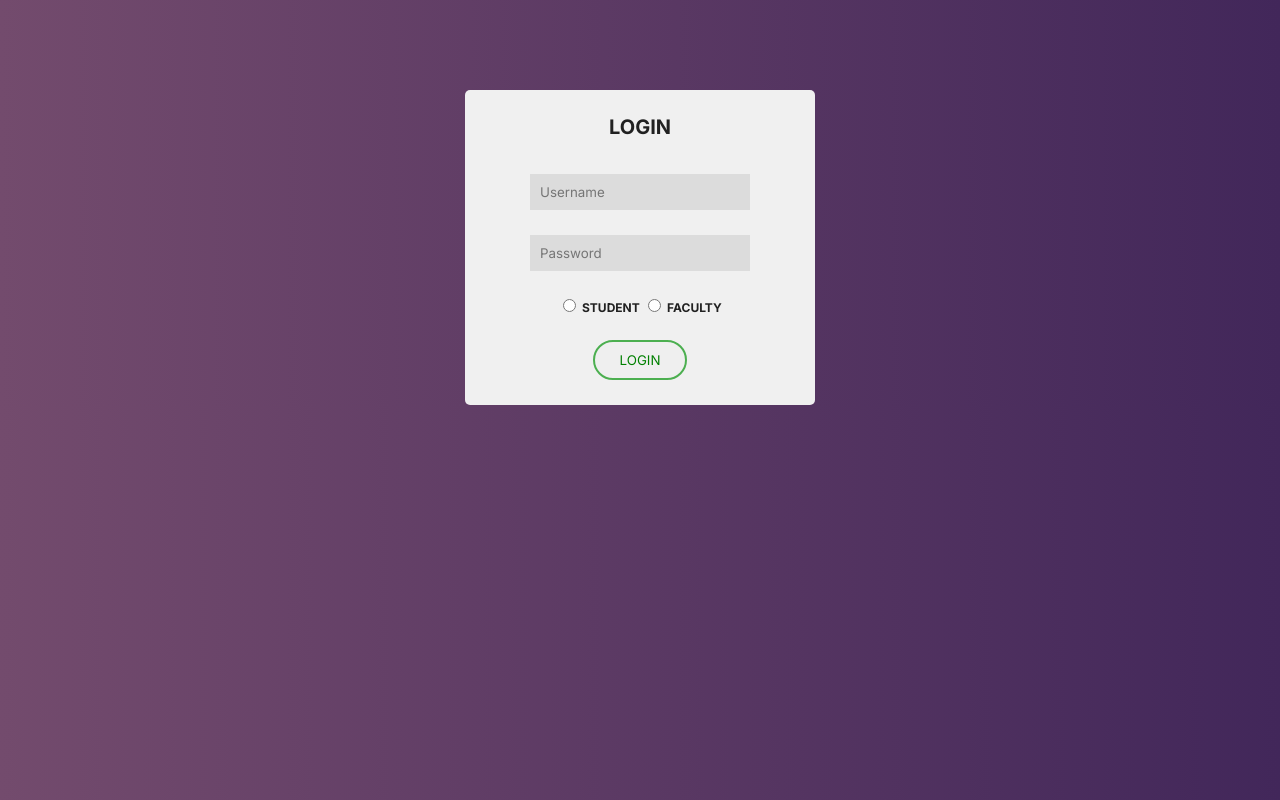
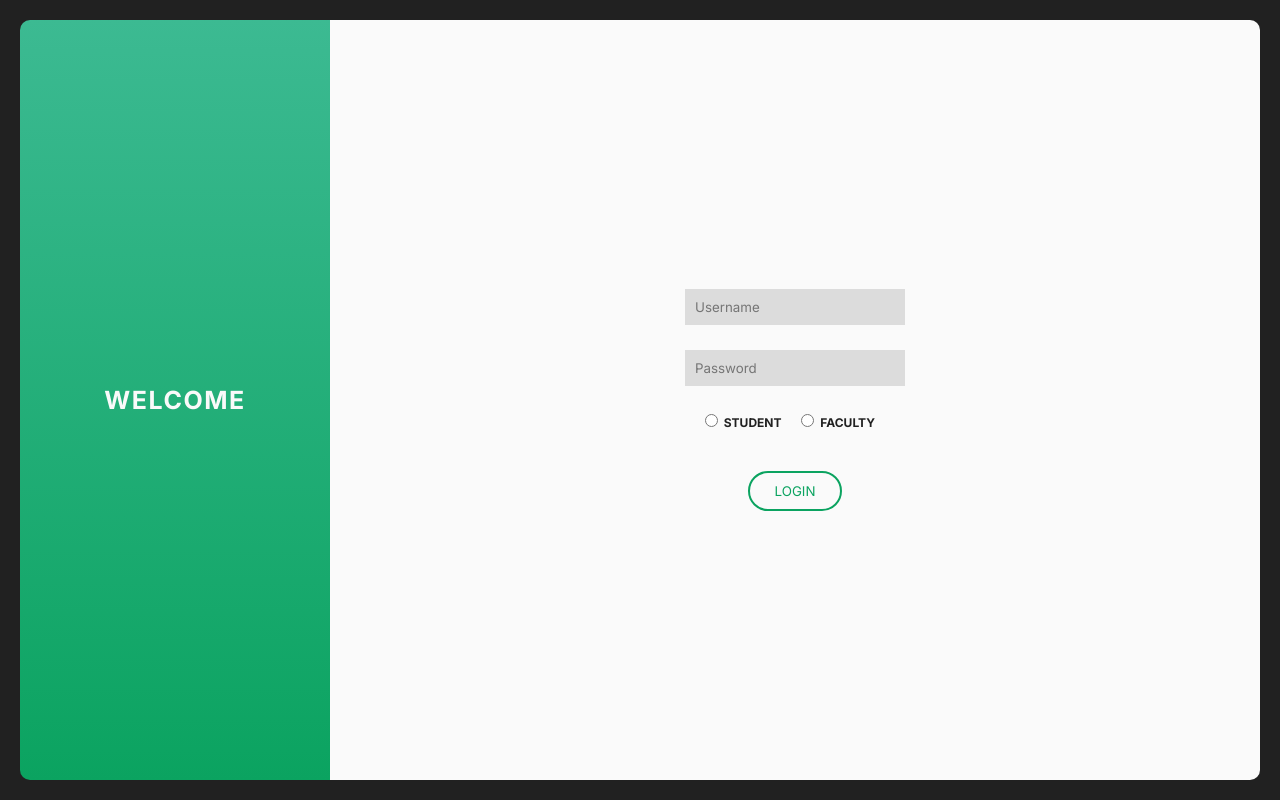
Before and after one commit to dh711/document-repository-system, a PHP site: page /login/login.php in a window 1280 px wide. Run offline with PHP 8.4, Linux system fonts and the light colour scheme.

Commit message:
added new css, tabs.

```diff
--- a/classes/Database.php
+++ b/classes/Database.php
@@ -3,7 +3,7 @@
 class Database {
     public static $host = "localhost";
     public static $username = "root";
-    public static $password = "dd@18455814";
+    public static $password = "";
     public static $dbName = "project";
     private static $conn;
 
--- a/login/login.php
+++ b/login/login.php
@@ -68,12 +68,16 @@ if($_SERVER["REQUEST_METHOD"] == "POST") {
     <title>Login</title>
     <link rel="stylesheet" href="../styles/main.css">
     <link rel="stylesheet" href="../styles/login.css">
+    <link rel="preconnect" href="https://fonts.gstatic.com">
+    <link rel="preconnect" href="https://fonts.gstatic.com">
+    <link rel="stylesheet" href="https://fonts.googleapis.com/css2?family=Zilla+Slab:ital,wght@0,300;0,400;0,500;0,600;0,700;1,300;1,400;1,500;1,600;1,700&display=swap">
     <link rel="stylesheet" href="https://fonts.googleapis.com/css2?family=Inter:wght@100;200;300;400;500;600;700;800;900&display=swap">
 </head>
 <body>
+    <div class="spacer">
+        <div class="title">Welcome</div>
+    </div>
     <div class="form">
-        <div class="title">Login</div>
-
         <form method="POST" action="<?php echo htmlspecialchars($_SERVER["PHP_SELF"]); ?>" >
             <div class="form-group text-field">
                 <input type="text" name="username" value="<?=$username?>" class="" placeholder="Username"><br>
@@ -83,19 +87,21 @@ if($_SERVER["REQUEST_METHOD"] == "POST") {
                 <input type="password" name="password" value="<?=$password?>" class="" placeholder="Password"><br>
                 <div class="<?php echo (!empty($password_err)) ? '' : 'display-none'; ?>"><?php echo "<p class='alert'>" . $password_err . "</p>"; ?></div>
             </div>
-            <div class="form-group radio">
-                <input type="radio" name="role" value="student" class=""><label class="radio-label"> STUDENT</label>
-                <input type="radio" name="role" value="faculty" class=""><label class="radio-label"> FACULTY</label><br>
+            <div class="form-group">
+                <div class="radio">
+                    <label class="radio-label"><input type="radio" name="role" value="student" class=""> STUDENT</label>
+                    <label class="radio-label"><input type="radio" name="role" value="faculty" class=""> FACULTY</label><br><br>
+                </div>
                 <div class="<?php echo (!empty($role_err)) ? '' : 'display-none'; ?>"><?php echo "<p class='alert'>" . $role_err . "</p>"; ?></div>
             </div>
             <?php
                 if(!empty($login_err))
                     echo "<div class=''><p class='alert'>" . $login_err . '</p></div><br>';
             ?>
-            <div class="btn"><input type="submit" class="btn-login" value="LOGIN"></div>
+            <div class="btn">
+                <input type="submit" class="btn-login" value="LOGIN">
+            </div>
         </form>
-
-
     </div>
 </body>
 </html>
--- a/styles/login.css
+++ b/styles/login.css
@@ -1,48 +1,48 @@
 body {
-    background: #42275a;
-    background: -webkit-linear-gradient(to right, #734b6d, #42275a);
-    background: linear-gradient(to right, #734b6d, #42275a);
+    box-sizing: border-box;
+    margin: 0;
+    height: 100vh;
+    display: flex;
+    flex-direction: row;
+    padding: 20px;
+}
+
+.spacer {
+    height: 100%;
+    width: 25%;
+    background-color: #FAFAFA;
+    display: flex;
+    flex-direction: column;
+    align-items: center;
+    justify-content: space-evenly;
+    background-image: linear-gradient(to top, #0ba360 0%, #3cba92 100%);
+    border-radius: 10px 0 0 10px;
+}
+
+.spacer .title {
+    color: #FAFAFA;
+    text-transform: uppercase;
+    font-weight: var(--font-bold);
+    letter-spacing: 1.5px;
+    font-size: 25px;
 }
 
 .form {
-    width: 300px;
-    margin: 0 auto;
-    margin-top: 90px;
-    background-color: var(--card);
-    color: var(--text-display);
-    border-radius: 5px;
-    padding: 25px;
-
+    height: 100%;
+    width: 75%;
+    background-color: #FAFAFA;
     display: flex;
     flex-direction: column;
+    align-items: center;
     justify-content: space-evenly;
-    align-items: center;
-}
-
-form {
-    display: flex;
-    flex-direction: column;
-    justify-content: space-between;
-    align-items: center;
+    border-radius: 0 10px 10px 0;
 }
 
 .form .title {
     font-weight: var(--font-bold);
     font-size: var(--font-title);
     color: var(--text-title);
-    margin-bottom: 35px;
     text-transform: uppercase;
-}
-
-.form .alert {
-    background-color: var(--alert);
-    border-color: var(--alert-border);
-    border-width: 25px;
-    font-size: var(--font-alert);
-    color: var(--alert-text);
-    padding: 7.5px;
-    border-radius: 5px;
-    text-align: center;
 }
 
 .form .form-group {
@@ -67,20 +67,44 @@ form input[type="text"], form input[type="password"] {
     line-height: 15px;
 }
 
+.form .alert {
+    background-color: var(--alert);
+    border-color: var(--alert-border);
+    border-width: 25px;
+    font-size: var(--font-alert);
+    color: var(--alert-text);
+    padding: 7.5px;
+    border-radius: 5px;
+    text-align: center;
+}
+
+.form .radio {
+    display: flex;
+    flex-direction: row;
+    justify-content: space-evenly;
+}
+
+.form .btn {
+    display: flex;
+    flex-direction: row;
+    justify-content: center;
+    margin-top: 30px;
+}
+
 .form .btn-login {
-    display: inline-block;
-    border: 2px solid black;
+    display: block;
+    border: 2px solid #0ba360;
     border-radius: 25px;
-    border-color: #4CAF50;
-    color: green;
+    color: #0ba360;
     padding: 10px 25px;
     cursor: pointer;
     font-family: 'Inter', sans-serif;
+    background-color: #FAFAFA;
     font-weight: var(--font-display);
 }
 
 .form .btn-login:hover {
-    background-color: #4CAF50;
-    color: #ffffff;
+    background-color: #0ba360;
+    color: #FAFAFA;
     font-weight: var(--font-bold);
 }
```
Also changed, not shown: admin/index.php (+15 -7 lines), scripts/tabs.js (added, +16 -0 lines), student/index.php (+35 -4 lines), styles/admin.css (added, +67 -0 lines), styles/student.css (added, +68 -0 lines).
